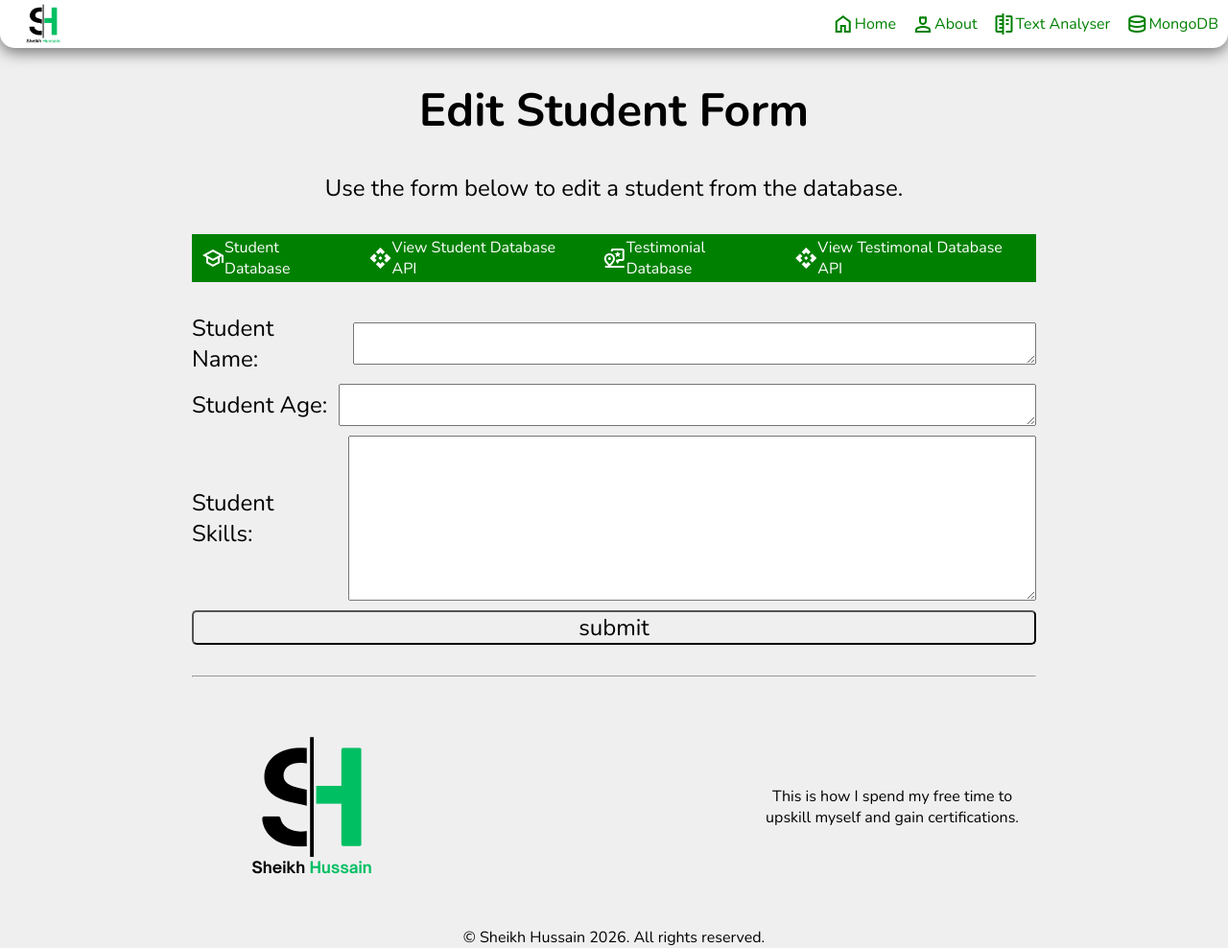
After one commit to Sheikh-H/Flask_Website, a Flask app: template templates/pages/update_student.html in a window 1280 px wide. The commit adds this page. Shown: the whole page at 96% size. Run offline with Flask 3, Linux system fonts and the light colour scheme; the template is opened without the code that fills it, so the values that code supplies are empty.

Commit message:
update student added

```diff
--- a/app.py
+++ b/app.py
@@ -56,14 +56,14 @@ def mongodb_home():
     title = "Using APIs"
     return render_template('/pages/database_home.html', title = title)
 
-@app.route('/MongoDB/api/v1.0/student', methods=['GET'])
+@app.route('/api/v1.0/student', methods=['GET'])
 def student_api():
     students = list(db.students.find())
     for student in students:
         student['_id'] = str(student['_id'])
     return jsonify(students)
 
-@app.route('/API/v1.0/testmonial', methods=['GET'])
+@app.route('/api/v1.0/testmonial', methods=['GET'])
 def testimonial_api():
     testimonials = list(db.feedbacks.find())
     for testimonial in testimonials:
@@ -83,7 +83,7 @@ def add_student():
     if request.method == 'POST':
         name = request.form['name']
         age = request.form['age']
-        skills = request.form['skills'].split(', ')
+        skills = request.form['skills'].split(',')
         created_at = datetime.now()
         student = {
             'name':name,
@@ -92,8 +92,32 @@ def add_student():
             'created_at':created_at,
         }
         result = students_tbl.insert_one(student)
-        redirect(url_for('student_database', student_id=str(result.inserted_id)))
+        redirect(url_for('/student_database', student_id=str(result.inserted_id)))
     return render_template('/pages/add_new_student.html', title = title)
+
+@app.route('/delete_student/<student_id>', methods = ['GET', 'DELETE'])
+def delete_student(student_id):
+    students_tbl.find_one_and_delete({'_id':ObjectId(student_id)})
+    return redirect(url_for('student_database'))
+
+@app.route('/update_student/<student_id>', methods = ['GET', 'POST'])
+def update_student(student_id):
+    title = "Update Student Details"
+    student = students_tbl.find_one({'_id':ObjectId(student_id)})
+    if request.method=='POST':
+        name = request.form['name']
+        age = request.form['name']
+        skills = request.form['skills'].strip().split(', ')
+        students_tbl.update_one({
+            '_id':ObjectId(student_id)},
+            {
+                '$set':{
+                'name':name,
+                'age':age,
+                'skills':skills,
+            }})
+        return redirect(url_for('student_database'))
+    return render_template('/pages/update_student.html', title = title, student = student)
 
 
 if __name__ == '__main__':
--- a/static/css/main.css
+++ b/static/css/main.css
@@ -233,6 +233,7 @@ main {
   font-size: 1rem;
   border-radius: 10px;
   padding: 10px;
+  width: 100px;
 }
 
 .add_student_button {
@@ -283,3 +284,47 @@ main {
 .add_student {
   text-align: center;
 }
+
+.edit_student_button {
+  display: flex;
+  justify-content: center;
+}
+
+.edit_student_button button {
+  font-size: 1.5rem;
+  padding: 5px;
+  border-radius: 10px;
+}
+
+.edit_student_form {
+  display: flex;
+  justify-content: center;
+}
+
+.edit_student_form form {
+  display: flex;
+  gap: 10px;
+  flex-direction: column;
+}
+
+.edit_student_form form > div {
+  display: flex;
+  gap: 10px;
+  align-items: center;
+  justify-content: space-between;
+}
+
+.edit_student_form form textarea {
+  font-size: 1.5rem;
+  text-align: center;
+  padding: 5px;
+}
+
+.edit_student_form form input {
+  font-size: 1.5rem;
+  border-radius: 5px;
+}
+
+.edit_student {
+  text-align: center;
+}
--- a/templates/pages/student_database_home.html
+++ b/templates/pages/student_database_home.html
@@ -40,8 +40,10 @@
       </div>
       </div>
       <div class="student_buttons">
-        <button>Edit</button>
-        <button>Delete</button>
+        <a href="{{url_for('update_student', student_id=student._id)}}">
+        <button>Edit</button></a>
+        <a href="{{url_for('delete_student', student_id=student._id)}}">
+        <button onclick = "alert('Student Deleted!')">Delete</button></a>
       </div>
     </div>
     <br />
--- /dev/null
+++ b/templates/pages/update_student.html
@@ -0,0 +1,37 @@
+{% extends 'layout.html' %} {% block content %}
+<div class="edit_student">
+  <h1>Edit Student Form</h1>
+  <br />
+  <p>Use the form below to edit a student from the database.</p>
+</div>
+<br />
+<div>{% include 'partials/database_nav.html' %}</div>
+<br />
+<div class="edit_student_form">
+  <form method="POST">
+    <div>
+      <label for="name">Student Name: </label>
+      <textarea id="name" name="name" cols="50" rows="1">
+{{student.name}}</textarea
+      >
+    </div>
+    <div>
+      <label for="age">Student Age: </label>
+      <textarea id="name" name="age" cols="50" rows="1">
+{{student.age}}</textarea
+      >
+    </div>
+    <div>
+      <label for="skills">Student Skills: </label>
+      <textarea id="skills" name="skills" rows="5" cols="50">
+      {% for skill in student.skills %} {{skill}}, {% endfor %}</textarea
+      >
+    </div>
+    <input
+      type="submit"
+      onclick="alert('Student Info Updated!')"
+      value="submit"
+    />
+  </form>
+</div>
+{% endblock %}
```
Also changed, not shown: templates/pages/database_home copy.html (deleted, +0 -16 lines).
